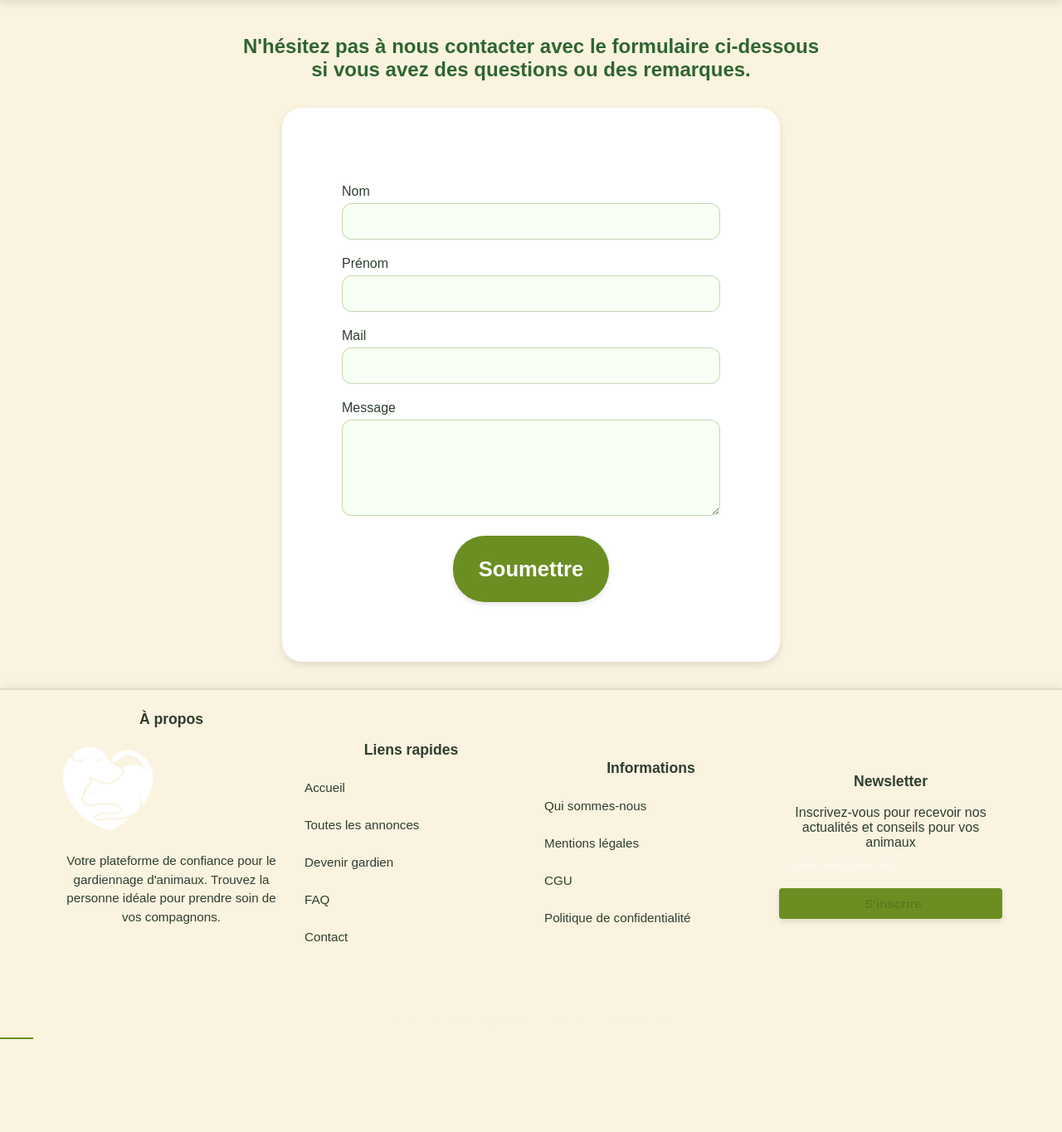
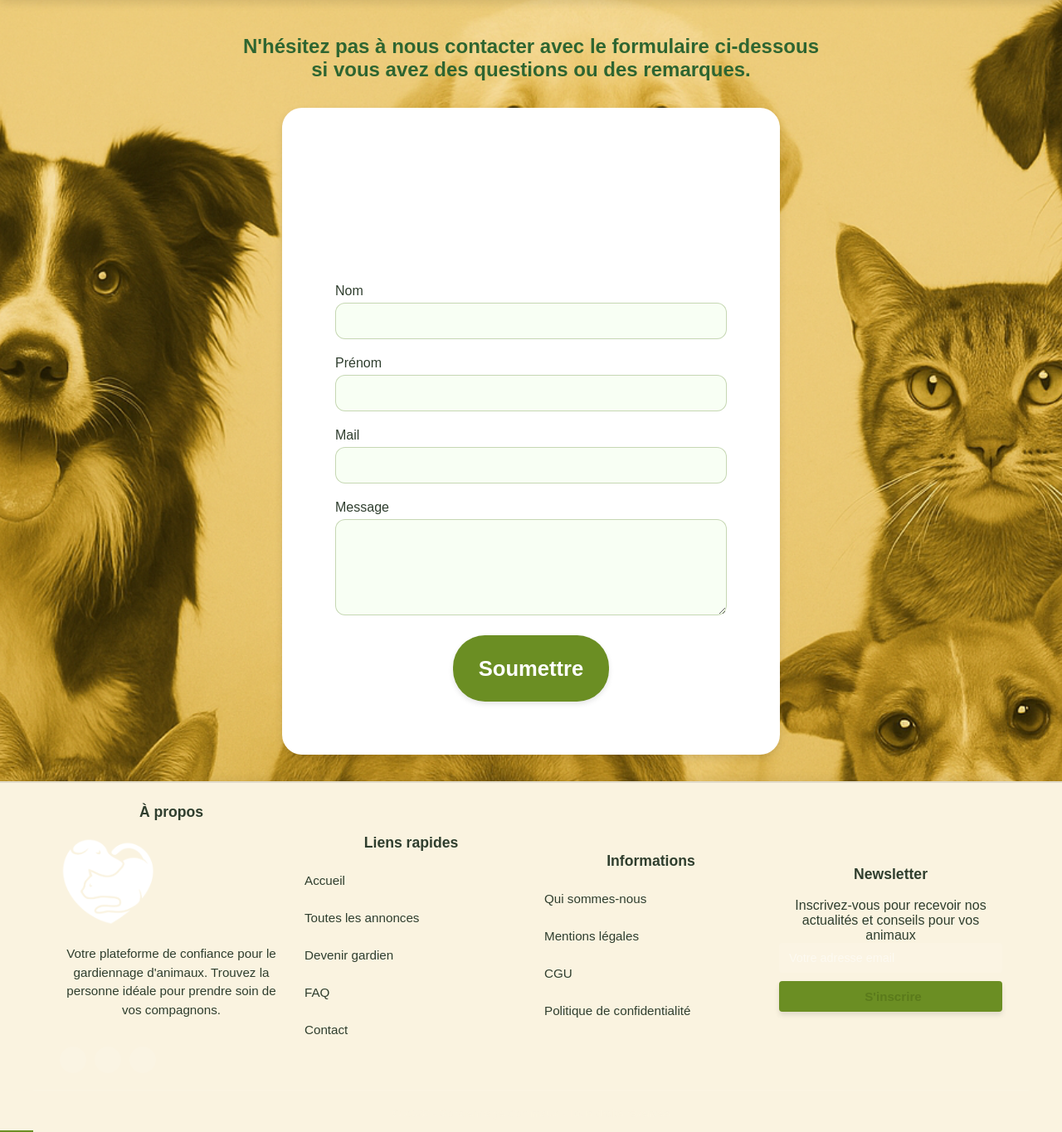
Before and after one commit to MaxxxxxxLh/animalWebsite, a PHP site: page /contact in a window 1280 px wide. Shown: the part 104-1469 px from the top of the page at 83% size. Before the commit the page ends 1357 px from the top, so only its background shows below. Run offline with PHP 8.4, Linux system fonts and the light colour scheme; a stand-in replaces the project's code that opens the database connection.

Commit message:
image de fond et changement css

```diff
--- a/app/Views/home/index.php
+++ b/app/Views/home/index.php
@@ -10,7 +10,7 @@
     <link rel="stylesheet" href="/css/footer.css">
 
 </head>
-<body>
+<body class="home-page">
 
 <?php include(__DIR__ . '/../includes/header.php');?>
 
--- a/app/Views/pages/contact.php
+++ b/app/Views/pages/contact.php
@@ -8,7 +8,7 @@
     <link rel="stylesheet" href="/css/header.css">
     <link rel="stylesheet" href="/css/footer.css">
 </head>
-<body>
+<body class="contact-page">
 
 <?php include(__DIR__ . '/../includes/header.php');?>
 <main>
--- a/app/Views/pages/faq.php
+++ b/app/Views/pages/faq.php
@@ -8,7 +8,7 @@
     <link rel="stylesheet" href="/css/header.css">
     <link rel="stylesheet" href="/css/footer.css">
 </head>
-<body>
+<body class="faq-page">
     <?php include(__DIR__ . '/../includes/header.php'); ?>
 
     <main>
--- a/public/css/style.css
+++ b/public/css/style.css
@@ -742,3 +742,49 @@ textarea:focus {
     font-size: 1.2em;
   }
 }
+.home-page {
+  background-image: url('/assets/images/Chien-chat-fond.png');
+  background-size: cover;
+  background-position: center;
+  background-attachment: fixed;
+  background-repeat: no-repeat;
+}
+.home-page .container {
+  min-height: 100vh;
+  display: flex;
+  flex-direction: column;
+  justify-content: center;
+  padding-bottom: 2em;
+}
+.faq-page {
+  background: url('/assets/images/animaux-de-compagnie-2.png') no-repeat center center fixed;
+  background-size: cover;
+  position: relative;
+}
+
+
+.contact-page {
+  background-image: url('/assets/images/animaux-de-compagnie.png');
+  background-size: cover;
+  background-position: center;
+  background-repeat: no-repeat;
+  min-height: 100vh;
+  position: relative;
+  z-index: 0;
+}
+
+.loginContainer {
+  margin: 0 auto;
+  display: block;
+  padding: 2em;
+  margin-top: 8em;
+}
+.login-page {
+  display: flex;
+  justify-content: center;
+  align-items: center;
+  flex-direction: column;
+  min-height: 100vh;
+  padding-top: 6em;
+  padding-bottom: 6em;
+}
```
Also changed, not shown: public/assets/images/animaux-de-compagnie-2.png (added), public/assets/images/animaux-de-compagnie.png (added), public/assets/images/animaux.png (added).
